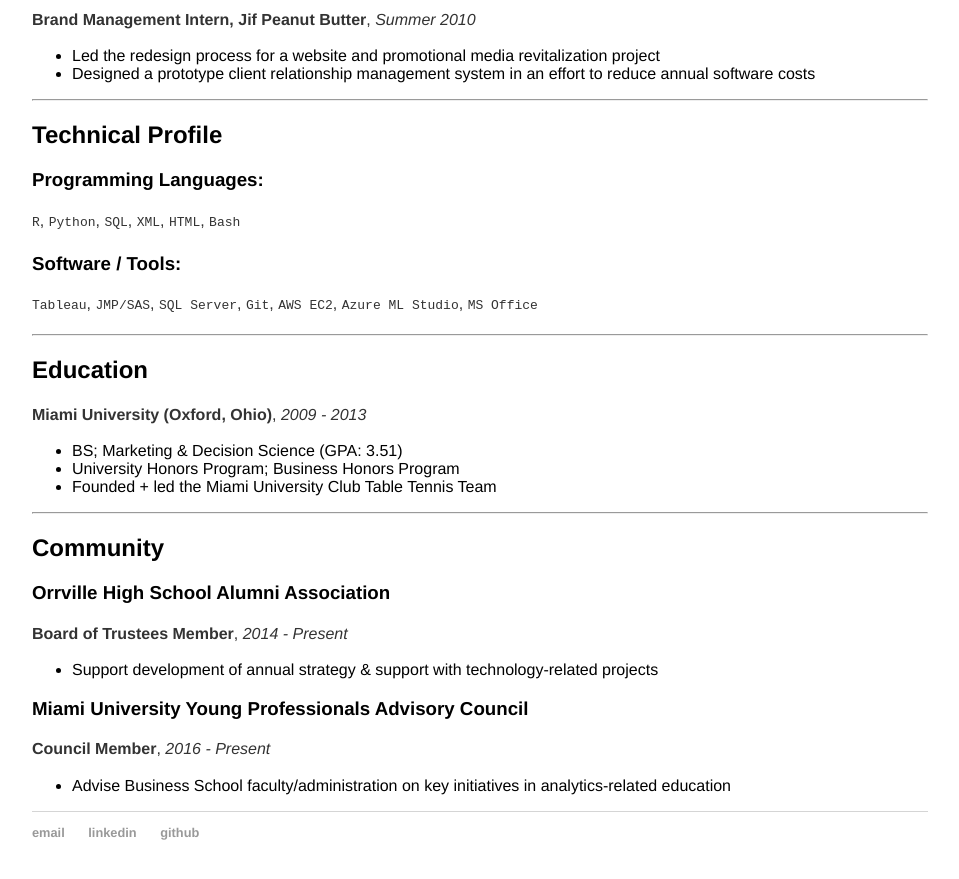
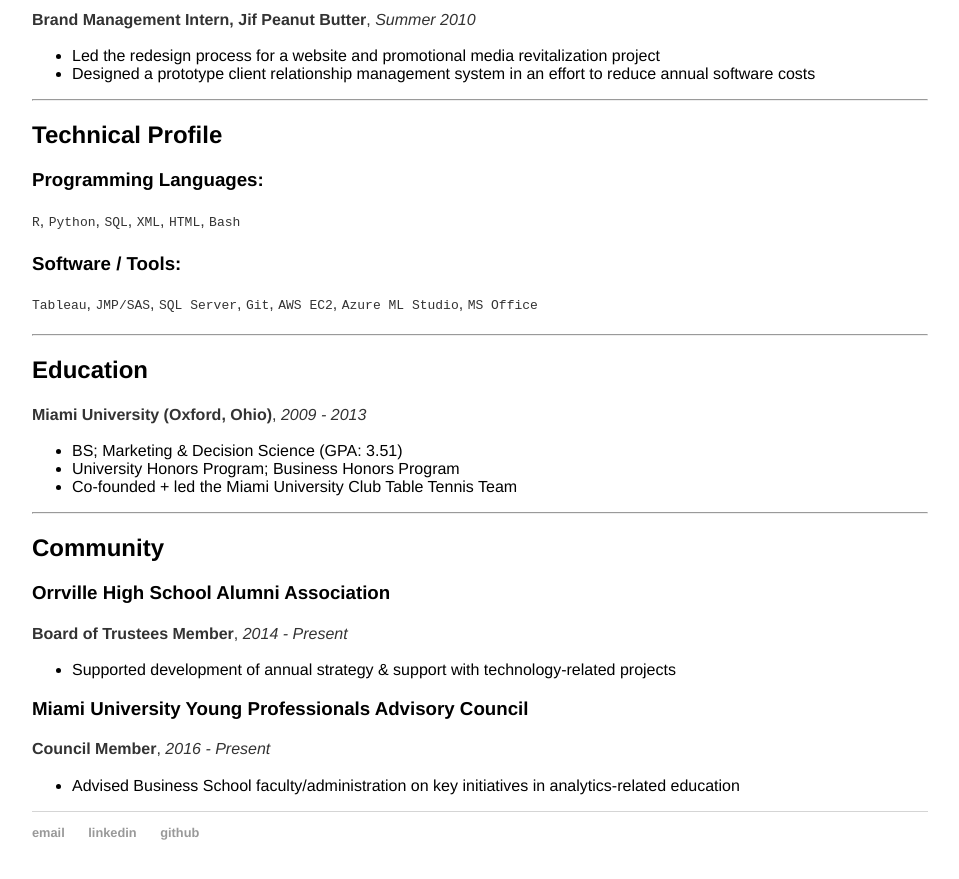
Before and after one commit to MatthewBrower/matthewbrower.github.io, a Jekyll site: the page built from resume/index.md, in a window 1280 px wide and 900 px high, scrolled down 1087 px. Shown: the top 879 px of the window, without its empty margins (160-1119 px from the left). Built offline with Jekyll 4.4.1, drawn with Linux system fonts in a browser that asks for light colours; some of the changed text lies outside the part shown.

Commit message:
Resume update

```diff
--- a/resume/index.md
+++ b/resume/index.md
@@ -73,7 +73,7 @@ __Miami University (Oxford, Ohio)__, _2009 - 2013_
 
 - BS; Marketing & Decision Science (GPA: 3.51)
 - University Honors Program; Business Honors Program
-- Founded + led the Miami University Club Table Tennis Team
+- Co-founded + led the Miami University Club Table Tennis Team
 
 ___
 
@@ -81,12 +81,12 @@ ___
 ### Orrville High School Alumni Association
 __Board of Trustees Member__, _2014 - Present_
 
-- Support development of annual strategy & support with technology-related projects
+- Supported development of annual strategy & support with technology-related projects
 
 ### Miami University Young Professionals Advisory Council
 __Council Member__, _2016 - Present_
 
-- Advise Business School faculty/administration on key initiatives in analytics-related education
+- Advised Business School faculty/administration on key initiatives in analytics-related education
 
 <!-- ### Footer
 
```
Also changed, not shown: other parts of resume/index.md (+2 -2 lines).
